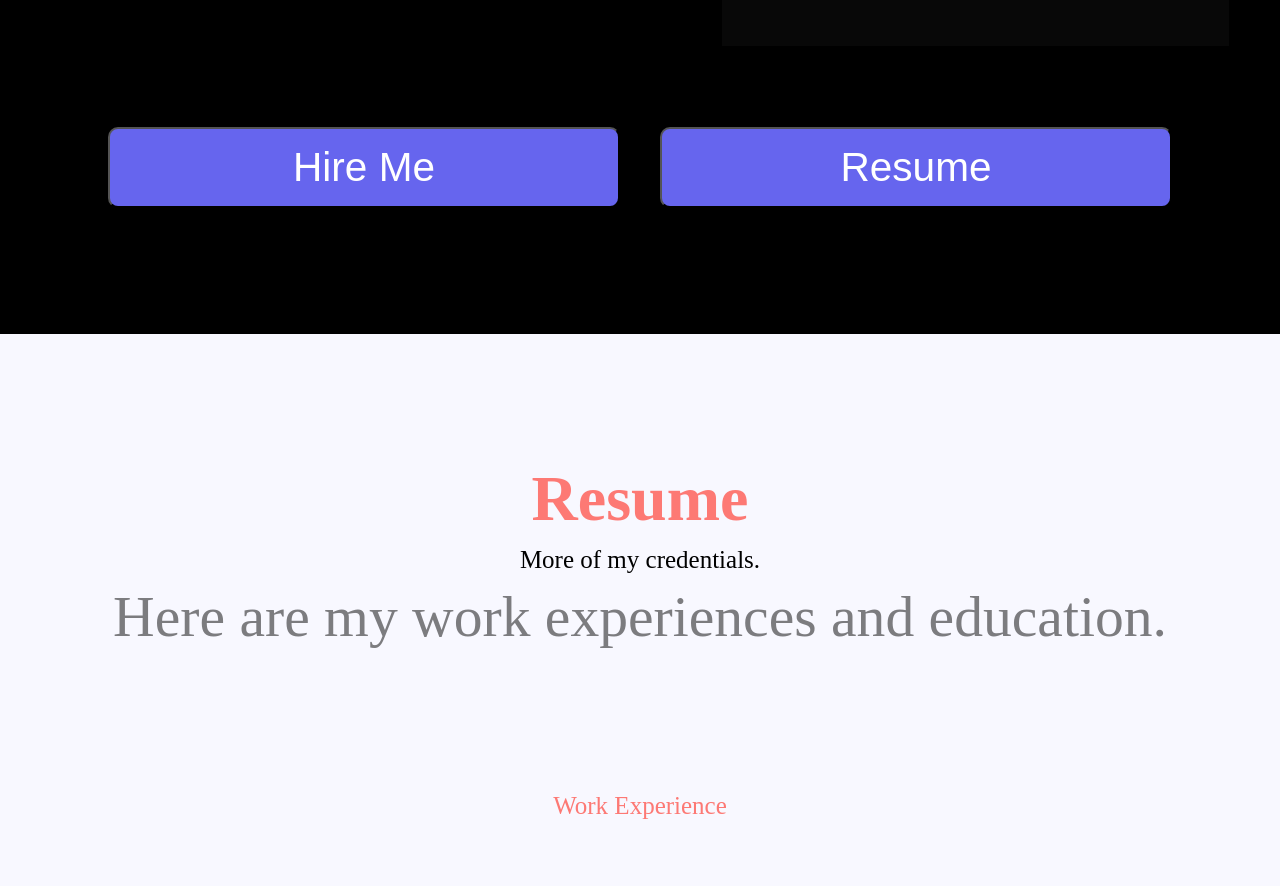
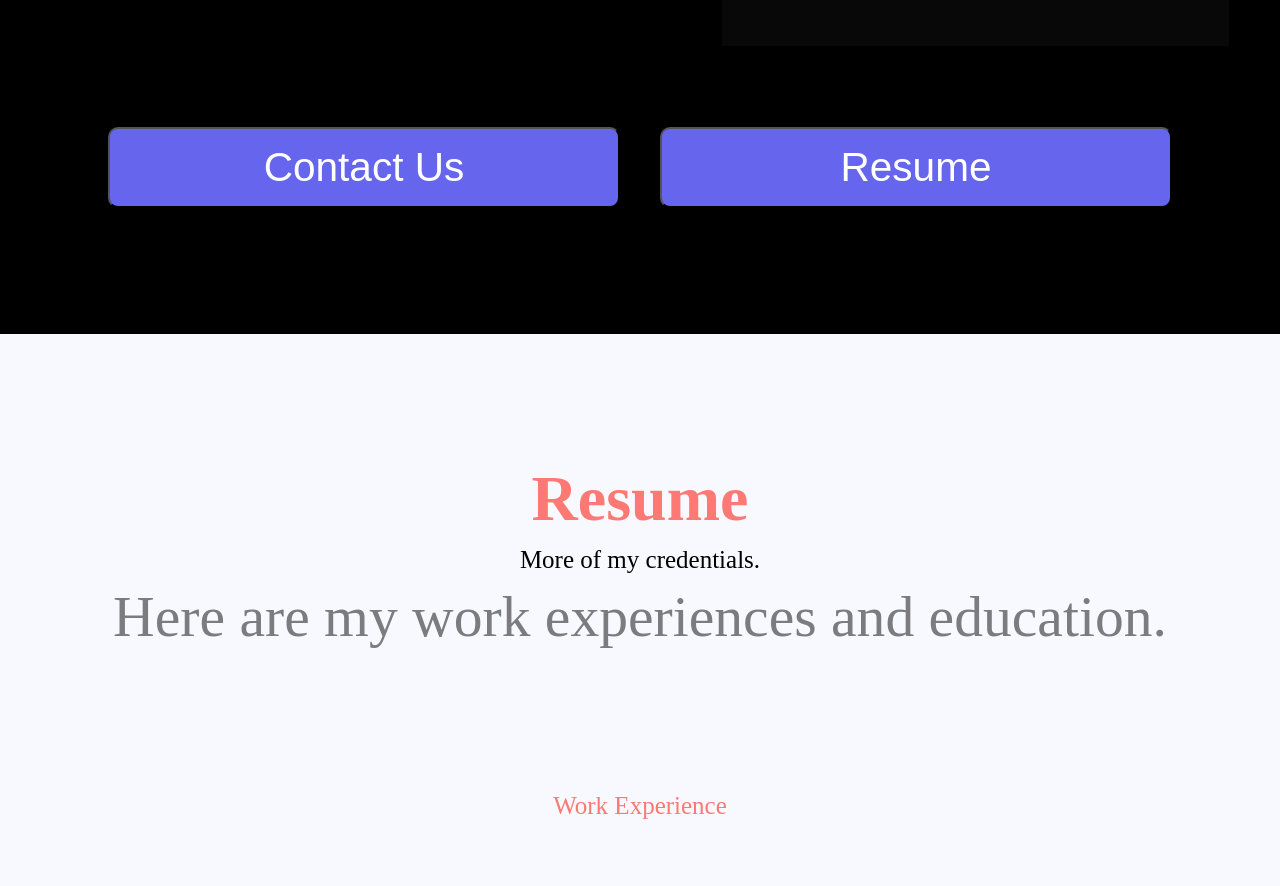
Before and after one commit to ambujpandey123/portfolio, a plain HTML site: page index.html in a window 1280 px wide. Shown: the part 2320-3206 px from the top of the page. Drawn offline with Linux system fonts and the light colour scheme; a web font is replaced by a local one.

Commit message:
Update index.html

```diff
--- a/index.html
+++ b/index.html
@@ -130,7 +130,7 @@
         <!--   profile skills  -->
       </div>
       <div id="buttons"><a href="#contact">
-          <input type="button" name="download" value="Hire Me"></a>
+          <input type="button" name="download" value="Contact Us"></a>
           <a href="https://resume-ap.great-site.net/" target="_blank">
         <input type="button" name="download" value="Resume"></a>
       </div>
```
